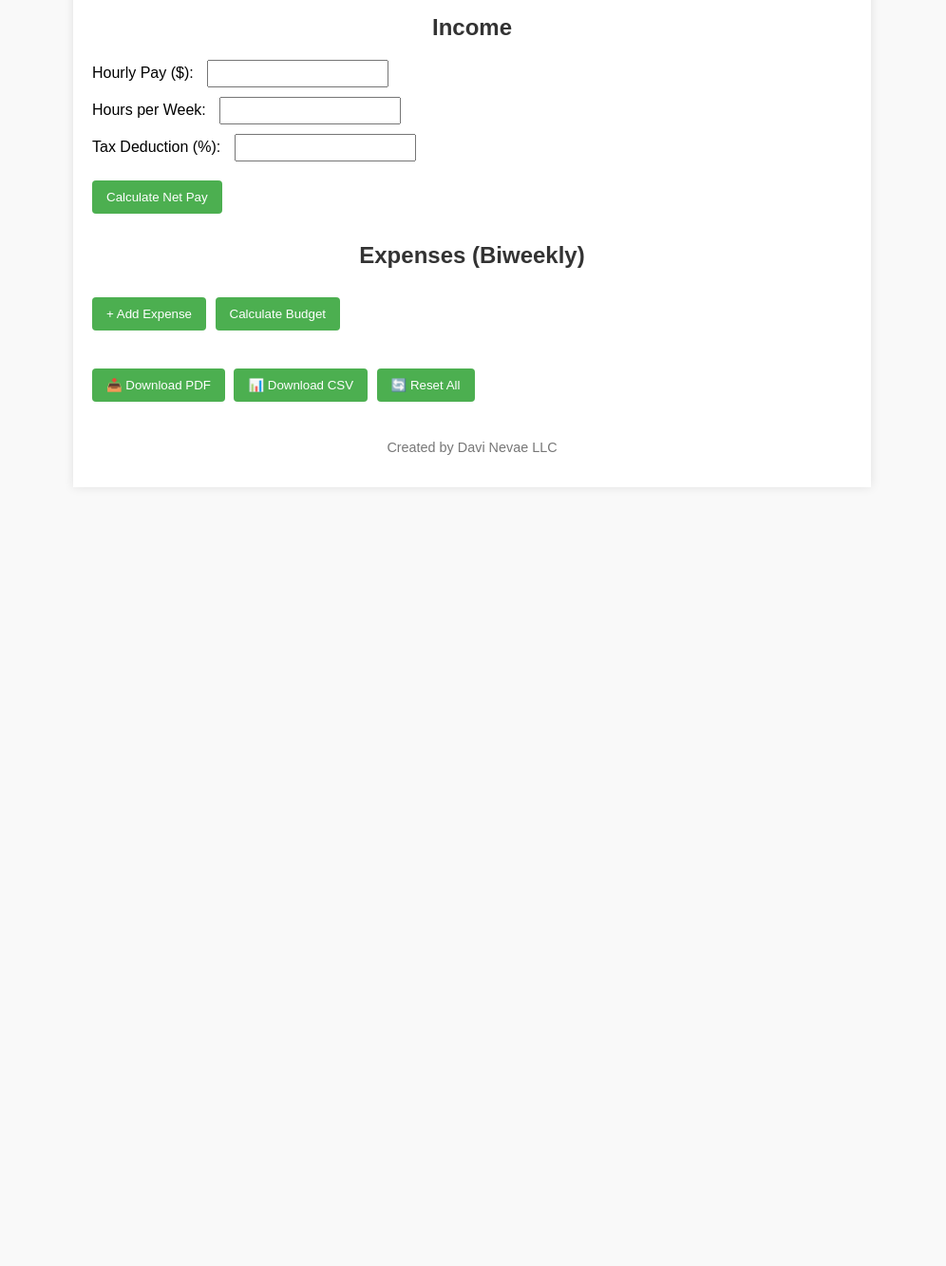
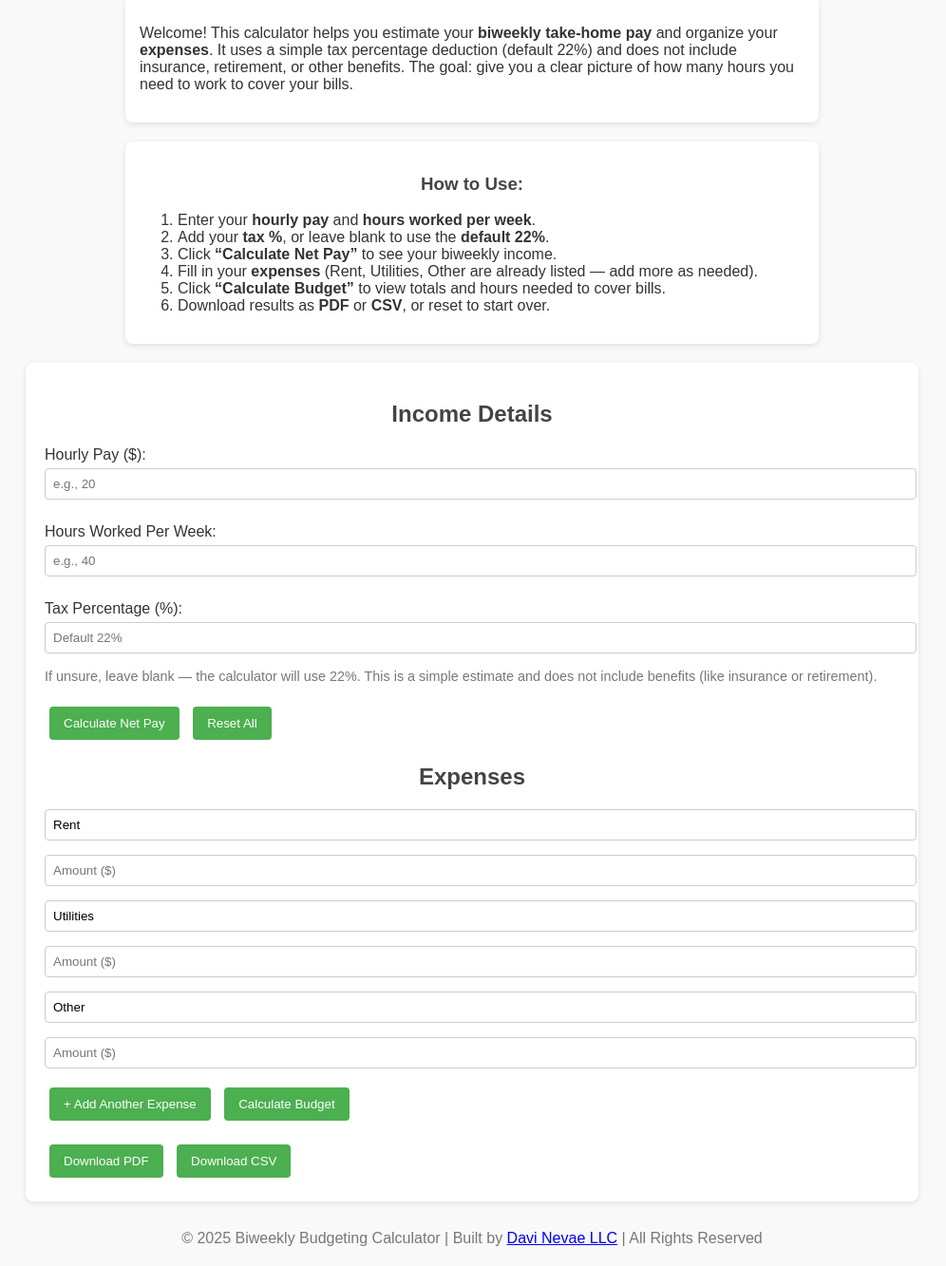
Before and after one commit to davinevae-hub/Monthly-Budget, a plain HTML site: page index.html in a window 1280 px wide. Shown: the part 85-1418 px from the top of the page at 95% size, without its empty margins (143-1139 px from the left). Before the commit the page ends 800 px from the top, so only its background shows below. Drawn offline with nearby package versions, Linux system fonts and the light colour scheme.

Commit message:
Update index.html

```diff
--- a/index.html
+++ b/index.html
@@ -3,48 +3,62 @@
 <head>
   <meta charset="UTF-8">
   <meta name="viewport" content="width=device-width, initial-scale=1.0">
-  <title>Monthly Budgeting Calculator</title>
-  <script src="https://cdnjs.cloudflare.com/ajax/libs/html2pdf.js/0.10.1/html2pdf.bundle.min.js"></script>
+  <title>Your New Budgeting Calculator</title>
   <style>
     body {
       font-family: Arial, sans-serif;
-      margin: 0;
-      padding: 0;
+      margin: 20px;
       background: #f9f9f9;
+      color: #333;
+    }
+    h1, h2, h3 {
+      text-align: center;
+      color: #444;
+    }
+    .intro, .instructions {
+      max-width: 700px;
+      margin: 0 auto 20px auto;
+      padding: 15px;
+      background: #fff;
+      border-radius: 8px;
+      box-shadow: 0 2px 6px rgba(0,0,0,0.1);
     }
     .container {
-      max-width: 800px;
+      max-width: 900px;
       margin: auto;
+      padding: 20px;
       background: #fff;
-      padding: 20px;
-      box-shadow: 0 0 10px rgba(0,0,0,0.1);
-    }
-    h1, h2 {
-      color: #333;
-      text-align: center;
-    }
-    .section {
-      margin-bottom: 30px;
+      border-radius: 8px;
+      box-shadow: 0 2px 6px rgba(0,0,0,0.1);
     }
     label {
       display: block;
-      margin: 10px 0;
+      margin: 10px 0 5px;
     }
     input {
-      margin-left: 10px;
-      padding: 5px;
+      padding: 8px;
+      width: 100%;
+      margin-bottom: 15px;
+      border: 1px solid #ccc;
+      border-radius: 4px;
     }
     button {
-      margin: 10px 5px 0 0;
       padding: 10px 15px;
+      margin: 5px;
       border: none;
+      border-radius: 4px;
       background: #4CAF50;
       color: white;
-      border-radius: 4px;
       cursor: pointer;
     }
     button:hover {
       background: #45a049;
+    }
+    .results, .table-section {
+      margin-top: 20px;
+      padding: 15px;
+      background: #fafafa;
+      border-radius: 6px;
     }
     table {
       width: 100%;
@@ -53,196 +67,214 @@
     }
     table, th, td {
       border: 1px solid #ddd;
-    }
-    th, td {
+      text-align: center;
       padding: 10px;
-      text-align: center;
     }
     th {
-      background-color: #f2f2f2;
+      background: #f2f2f2;
+    }
+    small {
+      font-size: 0.9em;
+      color: #777;
     }
     footer {
       text-align: center;
-      margin-top: 40px;
-      font-size: 0.9em;
+      margin-top: 30px;
       color: #777;
     }
   </style>
 </head>
 <body>
-  <div class="container">
-    <h1>Monthly Budgeting Calculator</h1>
 
-    <!-- Income Section -->
-    <div class="section">
-      <h2>Income</h2>
-      <label>Hourly Pay ($): <input type="number" id="hourlyPay" step="0.01"></label>
-      <label>Hours per Week: <input type="number" id="hoursPerWeek"></label>
-      <label>Tax Deduction (%): <input type="number" id="taxPercent" step="0.1"></label>
-      <button onclick="calculateIncome()">Calculate Net Pay</button>
-      <div id="incomeResults"></div>
+  <h1>Your New Budgeting Calculator</h1>
+
+  <div class="intro">
+    <p>Welcome! This calculator helps you estimate your <b>biweekly take-home pay</b> and organize your <b>expenses</b>.
+    It uses a simple tax percentage deduction (default 22%) and does not include insurance, retirement, or other benefits.
+    The goal: give you a clear picture of how many hours you need to work to cover your bills.</p>
   </div>
 
-    <!-- Expense Section -->
-    <div class="section">
-      <h2>Expenses (Biweekly)</h2>
-      <div id="expenseList"></div>
-      <button onclick="addExpense()">+ Add Expense</button>
-      <button onclick="calculateBudget()">Calculate Budget</button>
-      <div id="budgetResults"></div>
+  <div class="instructions">
+    <h3>How to Use:</h3>
+    <ol>
+      <li>Enter your <b>hourly pay</b> and <b>hours worked per week</b>.</li>
+      <li>Add your <b>tax %</b>, or leave blank to use the <b>default 22%</b>.</li>
+      <li>Click <b>“Calculate Net Pay”</b> to see your biweekly income.</li>
+      <li>Fill in your <b>expenses</b> (Rent, Utilities, Other are already listed — add more as needed).</li>
+      <li>Click <b>“Calculate Budget”</b> to view totals and hours needed to cover bills.</li>
+      <li>Download results as <b>PDF</b> or <b>CSV</b>, or reset to start over.</li>
+    </ol>
   </div>
 
-    <!-- Action Buttons -->
-    <div class="section">
-      <button onclick="downloadReport()">📥 Download PDF</button>
-      <button onclick="downloadCSV()">📊 Download CSV</button>
-      <button onclick="resetAll()">🔄 Reset All</button>
+  <div class="container">
+    <h2>Income Details</h2>
+    <label for="hourlyPay">Hourly Pay ($):</label>
+    <input type="number" id="hourlyPay" placeholder="e.g., 20">
+
+    <label for="hoursPerWeek">Hours Worked Per Week:</label>
+    <input type="number" id="hoursPerWeek" placeholder="e.g., 40">
+
+    <label for="taxRate">Tax Percentage (%):</label>
+    <input type="number" id="taxRate" placeholder="Default 22%">
+    <small>If unsure, leave blank — the calculator will use 22%.
+    This is a simple estimate and does not include benefits (like insurance or retirement).</small>
+
+    <br><br>
+    <button onclick="calculatePay()">Calculate Net Pay</button>
+    <button onclick="resetAll()">Reset All</button>
+
+    <div id="payResults" class="results" style="display:none;"></div>
+
+    <h2>Expenses</h2>
+    <div id="expenses">
+      <div>
+        <input type="text" placeholder="Expense name (e.g., Rent)" class="expense-name" value="Rent">
+        <input type="number" placeholder="Amount ($)" class="expense-amount">
+      </div>
+      <div>
+        <input type="text" placeholder="Expense name (e.g., Utilities)" class="expense-name" value="Utilities">
+        <input type="number" placeholder="Amount ($)" class="expense-amount">
+      </div>
+      <div>
+        <input type="text" placeholder="Expense name (e.g., Other)" class="expense-name" value="Other">
+        <input type="number" placeholder="Amount ($)" class="expense-amount">
+      </div>
+    </div>
+    <button onclick="addExpense()">+ Add Another Expense</button>
+    <button onclick="calculateBudget()">Calculate Budget</button>
+
+    <div id="budgetResults" class="table-section" style="display:none;"></div>
+
+    <div class="export-buttons" style="margin-top:15px;">
+      <button onclick="downloadPDF()">Download PDF</button>
+      <button onclick="downloadCSV()">Download CSV</button>
+    </div>
   </div>
 
   <footer>
-      <p>Created by Davi Nevae LLC</p>
+    © 2025 Biweekly Budgeting Calculator | Built by <a href="https://www.davinevae.com" target="_blank">Davi Nevae LLC</a> | All Rights Reserved
   </footer>
-  </div>
 
+  <script src="https://cdnjs.cloudflare.com/ajax/libs/jspdf/2.5.1/jspdf.umd.min.js"></script>
   <script>
-    const $ = id => document.getElementById(id);
+    let grossPay = 0;
+    let netPay = 0;
+    let hoursPerWeek = 0;
 
-    // Add expense row
-    function addExpense() {
-      const container = $('expenseList');
-      const div = document.createElement('div');
-      div.classList.add('expenseRow');
-      div.innerHTML = `
-        <label>Description: <input type="text" class="desc"></label>
-        <label>Amount ($): <input type="number" class="amount" step="0.01"></label>
-      `;
-      container.appendChild(div);
-    }
+    function calculatePay() {
+      const hourlyPay = parseFloat(document.getElementById('hourlyPay').value) || 0;
+      hoursPerWeek = parseFloat(document.getElementById('hoursPerWeek').value) || 0;
+      const taxRate = parseFloat(document.getElementById('taxRate').value) || 22;
 
-    // Calculate income
-    function calculateIncome() {
-      const hourly = parseFloat($('hourlyPay').value) || 0;
-      const hours = parseFloat($('hoursPerWeek').value) || 0;
-      const tax = (parseFloat($('taxPercent').value) || 0) / 100;
+      grossPay = hourlyPay * hoursPerWeek * 2;
+      const taxAmount = grossPay * (taxRate / 100);
+      netPay = grossPay - taxAmount;
 
-      const gross = hourly * hours * 2; // biweekly gross
-      const net = gross * (1 - tax);
-
-      $('incomeResults').innerHTML = `
-        <p><b>Gross Pay (Biweekly):</b> $${gross.toFixed(2)}</p>
-        <p><b>Net Pay (Biweekly):</b> $${net.toFixed(2)}</p>
-        <p><i>*Does not include benefits (insurance, retirement, etc.)</i></p>
+      const payResults = document.getElementById('payResults');
+      payResults.style.display = 'block';
+      payResults.innerHTML = `
+        <p><b>Gross Pay (Biweekly):</b> $${grossPay.toFixed(2)}</p>
+        <p><b>Estimated Taxes (${taxRate}%):</b> $${taxAmount.toFixed(2)}</p>
+        <p><b>Net Pay (Biweekly):</b> $${netPay.toFixed(2)}</p>
+        <small><i>Note: This does not include insurance, retirement, or other benefit deductions.</i></small>
       `;
     }
 
-    // Calculate budget and required hours
-    function calculateBudget() {
-      const hourly = parseFloat($('hourlyPay').value) || 0;
-      const tax = (parseFloat($('taxPercent').value) || 0) / 100;
-      const netHourly = hourly * (1 - tax);
-
-      const descs = [...document.querySelectorAll('.desc')].map(el => el.value || 'Unnamed');
-      const amounts = [...document.querySelectorAll('.amount')].map(el => parseFloat(el.value) || 0);
-      const totalBiweekly = amounts.reduce((a, b) => a + b, 0);
-      const totalMonthly = totalBiweekly * 2;
-
-      let tableHTML = `
-        <table>
-          <tr><th>Description</th><th>Biweekly ($)</th><th>Monthly ($)</th></tr>
+    function addExpense() {
+      const expensesDiv = document.getElementById('expenses');
+      const div = document.createElement('div');
+      div.innerHTML = `
+        <input type="text" placeholder="Expense name (e.g., Internet)" class="expense-name">
+        <input type="number" placeholder="Amount ($)" class="expense-amount">
       `;
-
-      amounts.forEach((amt, i) => {
-        tableHTML += `
-          <tr>
-            <td>${descs[i]}</td>
-            <td>${amt.toFixed(2)}</td>
-            <td>${(amt * 2).toFixed(2)}</td>
-          </tr>
-        `;
-      });
-
-      tableHTML += `
-        <tr>
-          <th>Total</th>
-          <th>$${totalBiweekly.toFixed(2)}</th>
-          <th>$${totalMonthly.toFixed(2)}</th>
-        </tr>
-        </table>
-      `;
-
-      // Calculate required work hours
-      let hoursBiweekly = netHourly > 0 ? (totalBiweekly / netHourly) : 0;
-      let hoursMonthly = netHourly > 0 ? (totalMonthly / netHourly) : 0;
-
-      tableHTML += `
-        <p><b>Hours Needed (Biweekly):</b> ${hoursBiweekly.toFixed(2)} hours</p>
-        <p><b>Hours Needed (Monthly):</b> ${hoursMonthly.toFixed(2)} hours</p>
-      `;
-
-      $('budgetResults').innerHTML = tableHTML;
+      expensesDiv.appendChild(div);
     }
 
-    // Download PDF
-    function downloadReport() {
-      const element = document.createElement('div');
-      element.innerHTML = `
-        <h1>Monthly Budgeting Report</h1>
-        ${$('incomeResults').innerHTML}
-        ${$('budgetResults').innerHTML}
-      `;
+    function calculateBudget() {
+      const names = document.getElementsByClassName('expense-name');
+      const amounts = document.getElementsByClassName('expense-amount');
 
-      const opt = {
-        margin: 10,
-        filename: 'Budgeting_Report.pdf',
-        image: { type: 'jpeg', quality: 0.98 },
-        html2canvas: { scale: 2 },
-        jsPDF: { unit: 'pt', format: 'a4', orientation: 'portrait' }
-      };
-
-      html2pdf().set(opt).from(element).save();
+      let biweeklyTotal = 0;
+      let rows = '';
+      for (let i = 0; i < amounts.length; i++) {
+        const name = names[i].value || "Expense " + (i+1);
+        const amount = parseFloat(amounts[i].value) || 0;
+        biweeklyTotal += amount;
+        rows += `<tr><td>${name}</td><td>$${amount.toFixed(2)}</td></tr>`;
       }
 
-    // Download CSV
-    function downloadCSV() {
-      let rows = [["Description", "Biweekly ($)", "Monthly ($)"]];
-      const descs = [...document.querySelectorAll('.desc')].map(el => el.value || 'Unnamed');
-      const amounts = [...document.querySelectorAll('.amount')].map(el => parseFloat(el.value) || 0);
+      const monthlyTotal = biweeklyTotal * 2;
+      const hoursNeeded = netPay > 0 && hoursPerWeek > 0
+        ? (biweeklyTotal / (netPay / (hoursPerWeek*2))).toFixed(2)
+        : 0;
 
-      amounts.forEach((amt, i) => {
-        rows.push([descs[i], amt.toFixed(2), (amt * 2).toFixed(2)]);
-      });
-
-      const totalBiweekly = amounts.reduce((a, b) => a + b, 0);
-      const totalMonthly = totalBiweekly * 2;
-      rows.push(["Total", totalBiweekly.toFixed(2), totalMonthly.toFixed(2)]);
-
-      const hourly = parseFloat($('hourlyPay').value) || 0;
-      const tax = (parseFloat($('taxPercent').value) || 0) / 100;
-      const netHourly = hourly * (1 - tax);
-      if (netHourly > 0) {
-        rows.push(["Hours Needed (Biweekly)", (totalBiweekly / netHourly).toFixed(2), ""]);
-        rows.push(["Hours Needed (Monthly)", (totalMonthly / netHourly).toFixed(2), ""]);
+      document.getElementById('budgetResults').style.display = 'block';
+      document.getElementById('budgetResults').innerHTML = `
+        <h3>Budget Summary</h3>
+        <table>
+          <tr><th>Expense</th><th>Biweekly Amount</th></tr>
+          ${rows}
+          <tr><th>Total (Biweekly)</th><th>$${biweeklyTotal.toFixed(2)}</th></tr>
+          <tr><th>Total (Monthly)</th><th>$${monthlyTotal.toFixed(2)}</th></tr>
+        </table>
+        <p><b>Hours Needed to Cover Expenses:</b> ${hoursNeeded} hrs</p>
+      `;
     }
 
-      let csvContent = "data:text/csv;charset=utf-8,"
-        + rows.map(e => e.join(",")).join("\n");
-
-      const link = document.createElement("a");
-      link.setAttribute("href", encodeURI(csvContent));
-      link.setAttribute("download", "Budgeting_Report.csv");
-      document.body.appendChild(link);
-      link.click();
-      document.body.removeChild(link);
+    function resetAll() {
+      document.getElementById('hourlyPay').value = '';
+      document.getElementById('hoursPerWeek').value = '';
+      document.getElementById('taxRate').value = '';
+      document.getElementById('expenses').innerHTML = `
+        <div>
+          <input type="text" placeholder="Expense name (e.g., Rent)" class="expense-name" value="Rent">
+          <input type="number" placeholder="Amount ($)" class="expense-amount">
+        </div>
+        <div>
+          <input type="text" placeholder="Expense name (e.g., Utilities)" class="expense-name" value="Utilities">
+          <input type="number" placeholder="Amount ($)" class="expense-amount">
+        </div>
+        <div>
+          <input type="text" placeholder="Expense name (e.g., Other)" class="expense-name" value="Other">
+          <input type="number" placeholder="Amount ($)" class="expense-amount">
+        </div>
+      `;
+      document.getElementById('payResults').style.display = 'none';
+      document.getElementById('budgetResults').style.display = 'none';
+      grossPay = 0;
+      netPay = 0;
+      hoursPerWeek = 0;
     }
 
-    // Reset all fields
-    function resetAll() {
-      $('hourlyPay').value = '';
-      $('hoursPerWeek').value = '';
-      $('taxPercent').value = '';
-      $('incomeResults').innerHTML = '';
-      $('budgetResults').innerHTML = '';
-      $('expenseList').innerHTML = '';
+    async function downloadPDF() {
+      const { jsPDF } = window.jspdf;
+      const doc = new jsPDF();
+      doc.text("Biweekly Budgeting Calculator Results", 10, 10);
+      if (document.getElementById('payResults').style.display !== 'none') {
+        doc.text(document.getElementById('payResults').innerText, 10, 20);
+      }
+      if (document.getElementById('budgetResults').style.display !== 'none') {
+        doc.text(document.getElementById('budgetResults').innerText, 10, 60);
+      }
+      doc.save("budget_results.pdf");
+    }
+
+    function downloadCSV() {
+      let csv = "Expense,Biweekly Amount\n";
+      const names = document.getElementsByClassName('expense-name');
+      const amounts = document.getElementsByClassName('expense-amount');
+
+      for (let i = 0; i < amounts.length; i++) {
+        const name = names[i].value || "Expense " + (i+1);
+        const amount = parseFloat(amounts[i].value) || 0;
+        csv += `${name},${amount.toFixed(2)}\n`;
+      }
+
+      const blob = new Blob([csv], { type: 'text/csv' });
+      const link = document.createElement('a');
+      link.href = window.URL.createObjectURL(blob);
+      link.download = "budget_results.csv";
+      link.click();
     }
   </script>
 </body>
```
Lines whose indentation alone changed are shown as unchanged.
